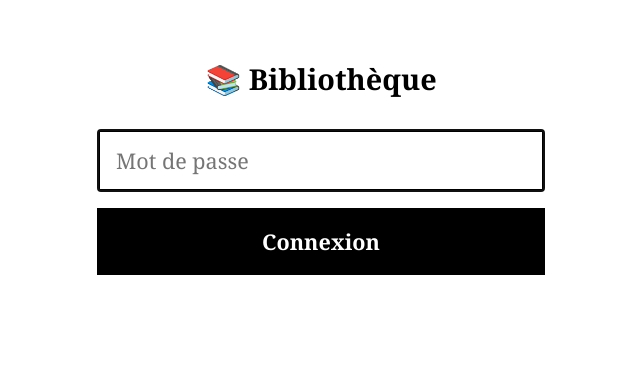
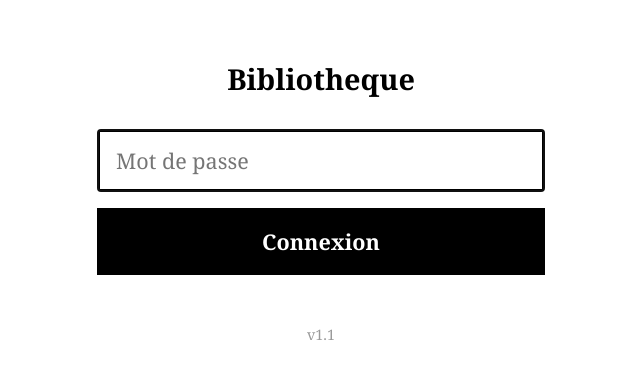
Before and after one commit to fmajurel/kobo-calibre-browser, a FastAPI app: page /login in a window 1280 px wide. Shown: the top 379 px of the page, without its empty margins (319-959 px from the left). Run offline with FastAPI, Linux system fonts and the light colour scheme.

Commit message:
feat: add version number (v1.1) on login page + remove emoji from title

```diff
--- a/app/templates/login.html
+++ b/app/templates/login.html
@@ -3,7 +3,7 @@
 <head>
   <meta charset="UTF-8">
   <meta name="viewport" content="width=device-width, initial-scale=1.0">
-  <title>Connexion — Bibliothèque</title>
+  <title>Connexion -- Bibliotheque</title>
   <link rel="stylesheet" href="/static/css/eink.css">
   <style>
     .login-wrap {
@@ -56,11 +56,17 @@
       text-align: center;
       background: #f0f0f0;
     }
+    .login-version {
+      text-align: center;
+      font-size: 0.8rem;
+      color: #999;
+      margin-top: 48px;
+    }
   </style>
 </head>
 <body>
   <div class="login-wrap">
-    <h1 class="login-title">📚 Bibliothèque</h1>
+    <h1 class="login-title">Bibliotheque</h1>
 
     {% if error %}
     <p class="login-error">{{ error }}</p>
@@ -77,6 +83,8 @@
       >
       <button type="submit">Connexion</button>
     </form>
+
+    <p class="login-version">v1.1</p>
   </div>
 </body>
 </html>
```
